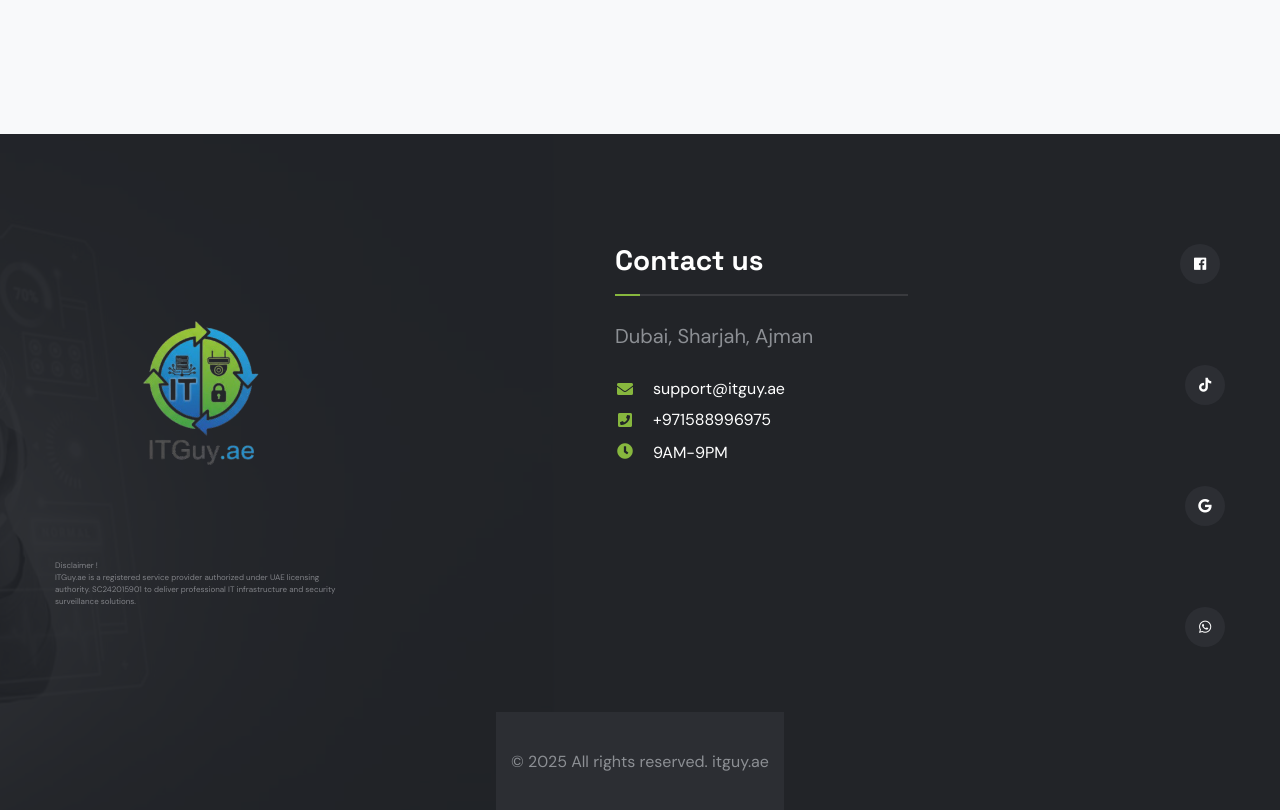
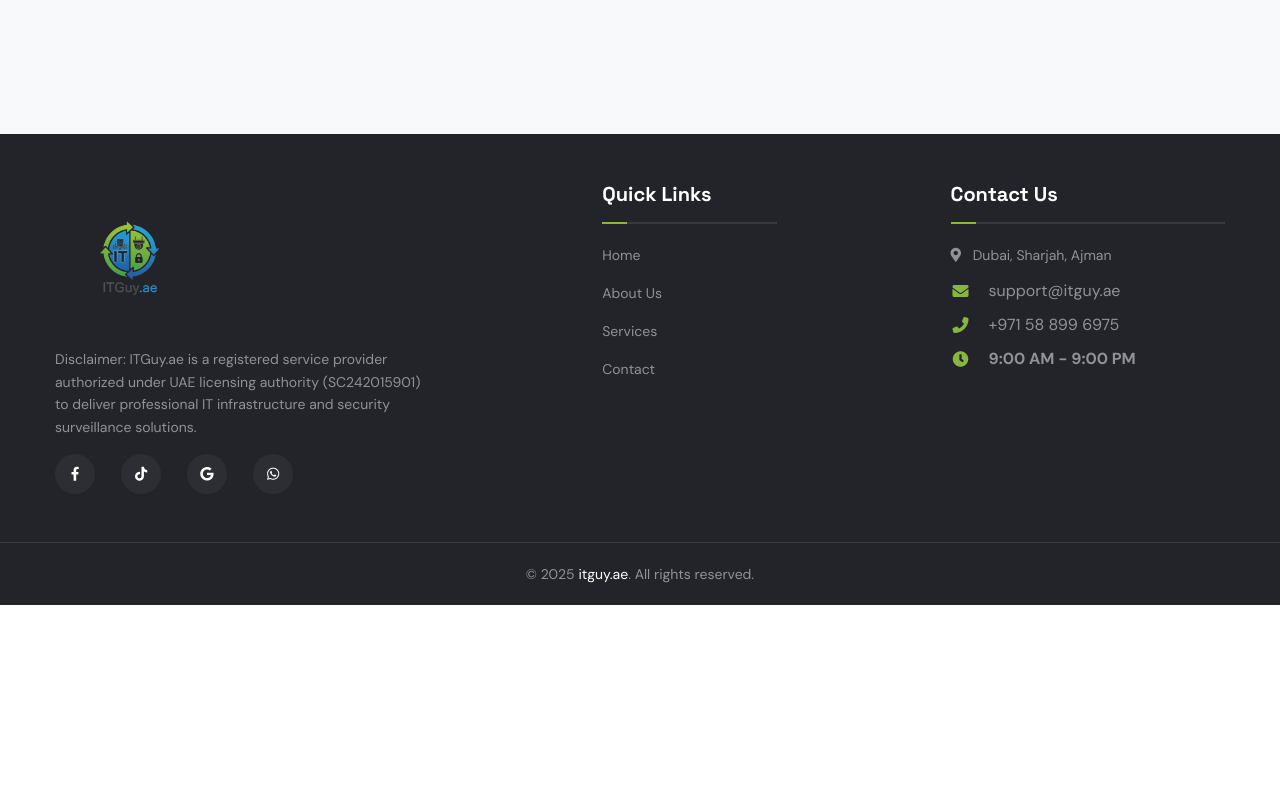
Before and after one commit to shahbaz-nawaz-ntu/ITGuys, a React (Vite) app: page / in a window 1280 px wide. Shown: the part 9260-10070 px from the top of the page. After the commit the page ends 9865 px from the top, so only its background shows below. Built offline with nearby package versions, Linux system fonts and the light colour scheme.

Commit message:
set footer

```diff
--- a/src/components/HomeThree/FooterHomeOne.jsx
+++ b/src/components/HomeThree/FooterHomeOne.jsx
@@ -17,99 +17,89 @@ function FooterHomeOne({ className }) {
         // existing functionality (WhatsApp / popup / scroll)
     };
     return (
-        <footer className={`main-footer ${className || ''}`} id='footer'>
-            <div className="bg-image" style={{ backgroundImage: `url(${Image1})` }}></div>
+        <footer className={`main-footer ${className || ''}`} id='footer' style={{ backgroundColor: 'var(--theme-color1)', color: '#fff' }}>
+            {/* Removed background image for cleaner look, or keep with overlay if needed */}
+            {/* <div className="bg-image" style={{ backgroundImage: `url(${Image1})` }}></div> */}
 
             {/* Widgets Section */}
-            <div className="widgets-section">
-                <div className="auto-container w-100">
-                    <div className="d-flex align-item-center justify-content-between flex-xl-row flex-column ">
+            <div className="widgets-section py-5" style={{ borderBottom: '1px solid rgba(255,255,255,0.1)' }}>
+                <div className="auto-container">
+                    <div className="row g-4 justify-content-between">
+
                         {/* Footer Column - About */}
-                        <div className="footer-column col-xl-3 col-lg-12 col-md-6 col-sm-12 ">
+                        <div className="col-lg-4 col-md-6 col-sm-12 order-1">
                             <div className="footer-widget about-widget">
-                                <div className="logo">
-                                    <Link to="/"><img src={logo1} alt="Logo" /></Link >
-                                    {/* <span className='text-sm ml-sm-90 ml-70   '>License No. SC242015901</span> */}
+                                <div className="logo mb-3">
+                                    <Link to="/"><img src={logo1} alt="Logo" style={{ maxWidth: '150px' }} /></Link>
                                 </div>
-                                {/* <div className="text fs-5">To deliver the best reliable solution in IT infrastructures, security systems, ELV solutions,
-                                    and help our clients to improve business efficiency.</div> */}
-                                    <div className="smallTextDis">Disclaimer !<br/>ITGuy.ae is a registered service provider authorized under UAE licensing authority. SC242015901 to deliver professional IT infrastructure and security surveillance solutions.
+                                <div className="text-white-50 small mb-3" style={{ lineHeight: '1.6' }}>
+                                    Disclaimer: ITGuy.ae is a registered service provider authorized under UAE licensing authority (SC242015901) to deliver professional IT infrastructure and security surveillance solutions.
                                 </div>
-                                {/* <ul className="social-icon-two">
-                                    <li><Link  to="#"><i className="fab fa-twitter"></i></Link ></li>
-                                    <li><Link  to="#"><i className="fab fa-facebook"></i></Link ></li>
-                                    <li><Link  to="#"><i className="fab fa-pinterest"></i></Link ></li>
-                                    <li><Link  to="#"><i className="fab fa-instagram"></i></Link ></li>
-                                </ul> */}
+                                <ul className="social-icon-two d-flex gap-3">
+                                    <li><Link to="https://www.facebook.com/share/19sKHxVvjn/?mibextidgit=wwXIfr" className="text-white hover:text-[var(--theme-color2)] transition-colors"><i className="fab fa-facebook-f"></i></Link></li>
+                                    <li><Link to="https://www.tiktok.com/@itguy.ae?_r=1&_t=ZS-91X9pJlL7aO" className="text-white hover:text-[var(--theme-color2)] transition-colors"><i className="fab fa-tiktok"></i></Link></li>
+                                    <li><Link to="https://share.google/EtgQgHHTLNCrqz6zL " className="text-white hover:text-[var(--theme-color2)] transition-colors"><i className="fab fa-google"></i></Link></li>
+                                    <li><Link to="https://wa.me/971588996975" target="_blank" rel="noopener noreferrer" className="text-white hover:text-[var(--theme-color2)] transition-colors"><i className="fab fa-whatsapp"></i></Link></li>
+                                </ul>
                             </div>
                         </div>
 
-                        {/* Footer Column - Explore */}
-                        {/* <div className="footer-column col-xl-3 col-lg-4 col-md-6 col-sm-12">
-                            <div className="footer-widget">
-                                <h3 className="widget-title">Explore</h3>
-                                <ul className="user-Link s">
-                                    <li><Link  to="#">About Company</Link ></li>
-                                    <li><Link  to="#">Meet the Team</Link ></li>
-                                    <li><Link  to="#">News & Media</Link ></li>
-                                    <li><Link  to="#">Our Projects</Link ></li>
-                                    <li><Link  to="#">Contact</Link ></li>
-                                </ul>
-                            </div>
-                        </div> */}
-
-                        {/* Footer Column - Contact */}
-                        <div className="footer-column col-xl-3 col-lg-4 col-md-6 col-sm-12">
-                            <div className="footer-widget contact-widget">
-                                <h3 className="widget-title  fs-3">Contact us</h3>
+                        {/* Footer Column - Quick Links */}
+                        <div className="col-lg-2 col-md-6 col-sm-12 order-3 order-lg-2">
+                            <div className="footer-widget links-widget">
+                                <h5 className="widget-title mb-3 fw-bold text-white">Quick Links</h5>
                                 <div className="widget-content">
-                                    <div className="text fs-5">Dubai, Sharjah, Ajman</div>
-                                    <ul className="contact-info">
-                                        <li><i className="fa fa-envelope"></i> <Link to="mailto:support@itguy.ae" onClick={handleQuoteClick}> support@itguy.ae</Link ></li>
-                                        <li><i className="fa fa-phone-square"></i> <Link to="tel:+971588996975" onClick={handleQuoteClick}>+971588996975</Link >
-                                            {/* <Link className='ml-10' to="tel:+971588838616">+971588838616</Link > */}
+                                    <ul className="list-unstyled small d-flex flex-wrap gap-3 d-md-block">
+                                        <li className="mb-2">
+                                            <Link to="/" className="text-white-50 text-decoration-none hover:text-[var(--theme-color2)] transition-colors">Home</Link>
                                         </li>
-                                        <li className=''><i className='fa fa-clock '></i><p className='fs-6 text-white'>9AM-9PM</p></li>
+                                        <li className="mb-2">
+                                            <a href="#about" className="text-white-50 text-decoration-none hover:text-[var(--theme-color2)] transition-colors">About Us</a>
+                                        </li>
+                                        <li className="mb-2">
+                                            <a href="#services" className="text-white-50 text-decoration-none hover:text-[var(--theme-color2)] transition-colors">Services</a>
+                                        </li>
+                                        <li className="mb-2">
+                                            <a href="#contact" className="text-white-50 text-decoration-none hover:text-[var(--theme-color2)] transition-colors">Contact</a>
+                                        </li>
                                     </ul>
                                 </div>
                             </div>
                         </div>
 
-                        <ul className="social-icon-two d-flex flex-row align-items-center justify-content-xl-between flex-xl-column">
-                            <li><Link to="https://www.facebook.com/share/19sKHxVvjn/?mibextidgit=wwXIfr"><i className="fab fa-facebook"></i></Link ></li>
-                            <li><Link to="https://www.tiktok.com/@itguy.ae?_r=1&_t=ZS-91X9pJlL7aO"><i className="fab fa-tiktok"></i></Link></li>
-                            <li><Link to="https://share.google/EtgQgHHTLNCrqz6zL "><i className="fab fa-google"></i></Link></li>
-                            <li><Link to="https://wa.me/971588996975"
-                                target="_blank"
-                                rel="noopener noreferrer"><i className="fab fa-whatsapp"></i>
-                            </Link></li>
+                        {/* Footer Column - Contact */}
+                        <div className="col-lg-3 col-md-6 col-sm-12 order-2 order-lg-3">
+                            <div className="footer-widget contact-widget">
+                                <h5 className="widget-title mb-3 fw-bold text-white">Contact Us</h5>
+                                <div className="widget-content">
+                                    <div className="text-white-50 mb-2 small"><i className="fas fa-map-marker-alt me-2 text-[var(--theme-color2)]"></i> Dubai, Sharjah, Ajman</div>
+                                    <ul className="contact-info list-unstyled small">
+                                        <li className="mb-2">
+                                            <i className="fas fa-envelope me-2 text-[var(--theme-color2)]"></i>
+                                            <Link to="mailto:support@itguy.ae" onClick={handleQuoteClick} className="text-white-50 text-decoration-none hover:text-[var(--theme-color2)] transition-colors">support@itguy.ae</Link>
+                                        </li>
+                                        <li className="mb-2">
+                                            <i className="fas fa-phone-alt me-2 text-[var(--theme-color2)]"></i>
+                                            <Link to="tel:+971588996975" onClick={handleQuoteClick} className="text-white-50 text-decoration-none hover:text-[var(--theme-color2)] transition-colors">+971 58 899 6975</Link>
+                                        </li>
+                                        <li className="mb-2">
+                                            <i className="fas fa-clock me-2 text-[var(--theme-color2)]"></i>
+                                            <span className="text-white-50">9:00 AM - 9:00 PM</span>
+                                        </li>
                                     </ul>
-
-                        {/* Footer Column - Gallery */}
-                        {/* <div className="footer-column col-xl-3 col-lg-4 col-md-6 col-sm-12">
-                            <div className="footer-widget gallery-widget">
-                                <h3 className="widget-title">Gallery</h3>
-                                <div className="widget-content">
-                                    <div className="outer clearfix">
-                                        {[Portfolio1, Portfolio2, Portfolio3, Portfolio4, Portfolio5, Portfolio6].map((portfolio, index) => (
-                                            <figure className="image" key={index}>
-                                                <Link  to="#"><img src={portfolio} alt={`Portfolio ${index + 1}`} /></Link >
-                                            </figure>
-                                        ))}
                                 </div>
                             </div>
                         </div>
-                        </div> */}
-                        {/* <MapSection /> */}
+
                     </div>
                 </div>
             </div>
 
             {/* Footer Bottom */}
-            <div className="footer-bottom ">
-                <div className="auto-container d-flex justify-content-center bg-transparent">
-                    <div className="inner-container">
-                        <div className="copyright-text">&copy; 2025 All rights reserved. <Link to="/">itguy.ae</Link ></div>
+            <div className="footer-bottom py-3 bg-darker">
+                <div className="auto-container text-center">
+                    <div className="copyright-text small text-white-50">
+                        &copy; {new Date().getFullYear()} <Link to="/" className="text-white text-decoration-none hover:text-[var(--theme-color2)]">itguy.ae</Link>. All rights reserved.
                     </div>
                 </div>
             </div>
```
Lines whose indentation alone changed are shown as unchanged.
